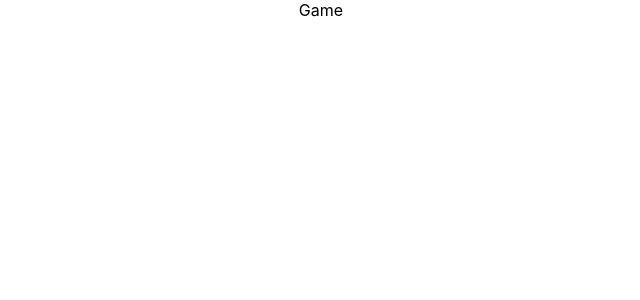
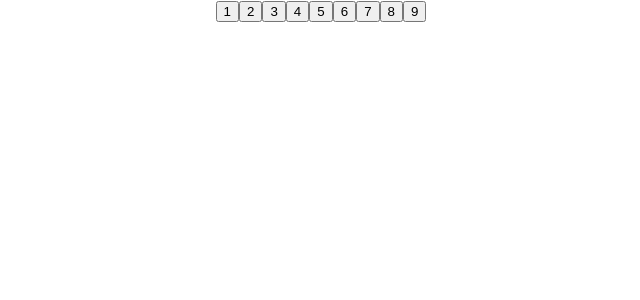
Before and after one commit to shuampi/ticktock-game, a React (Create React App) app: page / in a window 1280 px wide. Shown: the top 300 px of the page, without its empty margins (319-959 px from the left). Built offline with nearby package versions, Linux system fonts and the light colour scheme.

Commit message:
components have been scafolded

```diff
--- a/src/components/Board/Board.tsx
+++ b/src/components/Board/Board.tsx
@@ -3,22 +3,23 @@ import React from 'react'
 import Square from '../Square/Square'
 
 interface boardProps {
-    square:string;
-    onClick:()=> "value";
+    square?:string;
+    onClick?:()=> string;
+
 }
 
 const Board = ({square, onClick}: boardProps) => {
   return (
     <div>
-        <Square value="1" onClick={()=> onClick()}/>
-        <Square value="2" onClick={()=> onClick()}/>
-        <Square value="3" onClick={()=> onClick()}/>
-        <Square value="4" onClick={()=> onClick()}/>
-        <Square value="5" onClick={()=> onClick()}/>
-        <Square value="6" onClick={()=> onClick()}/>
-        <Square value="7" onClick={()=> onClick()}/>
-        <Square value="8" onClick={()=> onClick()}/>
-        <Square value="9" onClick={()=> onClick()}/>
+        <Square value="1" onClick={()=> onClick}/>
+        <Square value="2" onClick={()=> onClick}/>
+        <Square value="3" onClick={()=> onClick}/>
+        <Square value="4" onClick={()=> onClick}/>
+        <Square value="5" onClick={()=> onClick}/>
+        <Square value="6" onClick={()=> onClick}/>
+        <Square value="7" onClick={()=> onClick}/>
+        <Square value="8" onClick={()=> onClick}/>
+        <Square value="9" onClick={()=> onClick}/>
     </div>
   )
 }
--- a/src/components/Game/Game.tsx
+++ b/src/components/Game/Game.tsx
@@ -1,8 +1,26 @@
 import React from 'react'
+import Board from '../Board/Board'
+
+// interface gameProps{
+
+// }
 
 const Game = () => {
+    const handleClick = () => {
+return "value"
+    }
+    // const jumpTo = () => {
+
+    // }
+    // const renderMoves = () => {
+
+    // }
+
   return (
-    <div>Game</div>
+    <div>
+        <Board onClick={handleClick}/>
+    </div>
+
   )
 }
 
```
